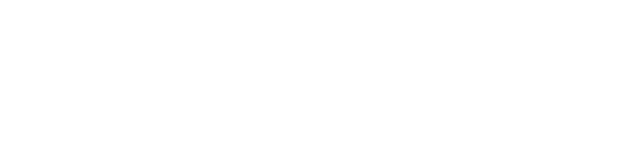
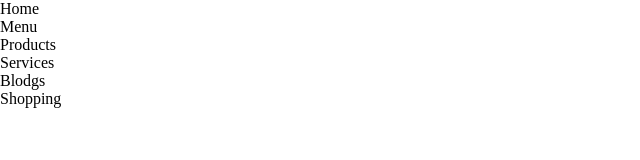
Before and after one commit to surenpal/coffee-shop, a plain HTML site: page index.html in a window 1280 px wide. Shown: the whole page, without its empty margins (0-640 px from the left). Drawn offline with Linux system fonts and the light colour scheme.

Commit message:
ready to go live

```diff
--- a/index.html
+++ b/index.html
@@ -4,9 +4,26 @@
     <meta charset="UTF-8">
     <meta name="viewport" content="width=device-width, initial-scale=1.0">
     <title>Coffee-Shop</title>
+    <link rel="stylesheet" href="https://cdnjs.cloudflare.com/ajax/libs/font-awesome/6.5.1/css/all.min.css" integrity="sha512-DTOQO9RWCH3ppGqcWaEA1BIZOC6xxalwEsw9c2QQeAIftl+Vegovlnee1c9QX4TctnWMn13TZye+giMm8e2LwA==" crossorigin="anonymous" referrerpolicy="no-referrer" />
     <link rel="stylesheet" href="styles.css">
 </head>
+<header>
+    <div id="nav" class="navigation-bar">
+        <div class="nav-logo"></div>
+        <div id="menu">
+            <ul>
+                <li>Home</li>
+                <li>Menu</li>
+                <li>Products</li>
+                <li>Services</li>
+                <li>Blodgs</li>
+                <li>Shopping</li>
+            </ul>
+        </div>
+    </div>
+</header>
 <body>
+
 
 </body>
 </html>
--- a/styles.css
+++ b/styles.css
@@ -2,6 +2,4 @@
     margin: 0;
     padding: 0;
     border: border-box;
-    font-family: Arial, Helvetica, sans-serif;
-
 }
```
